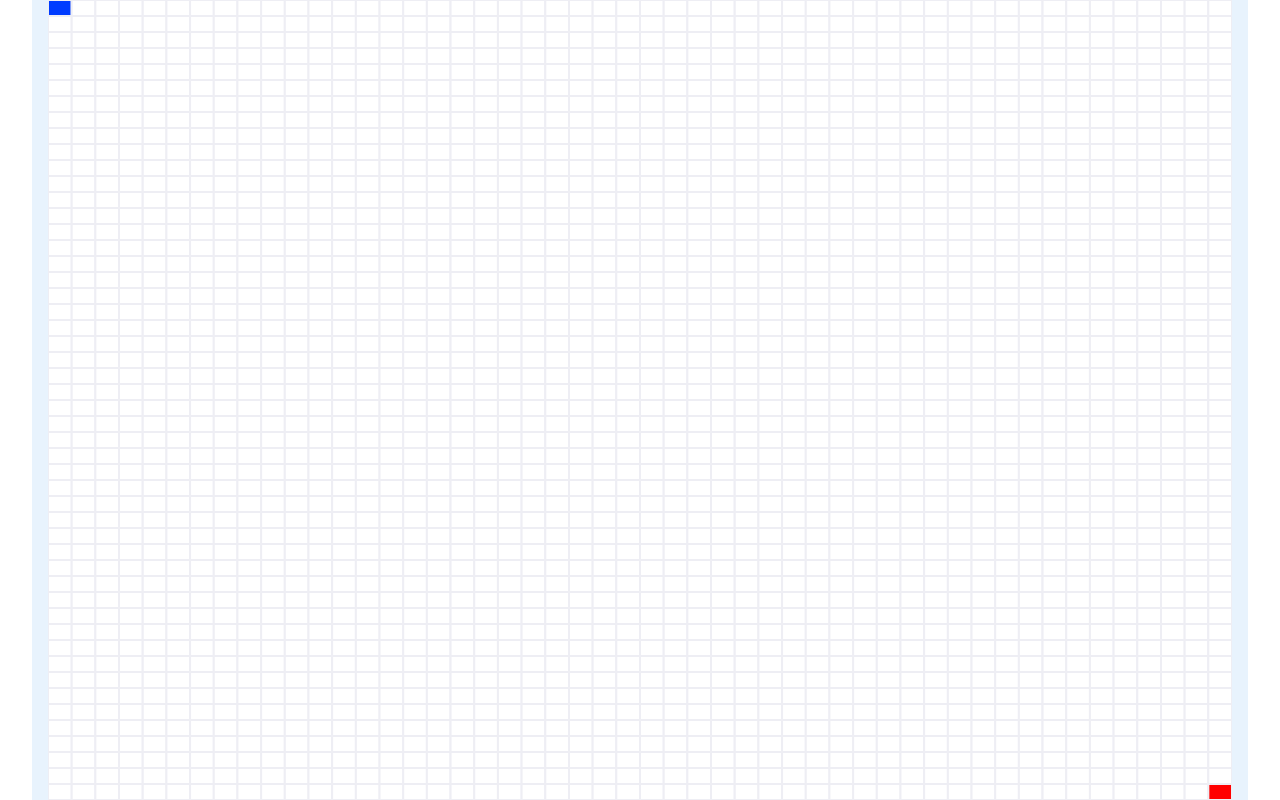
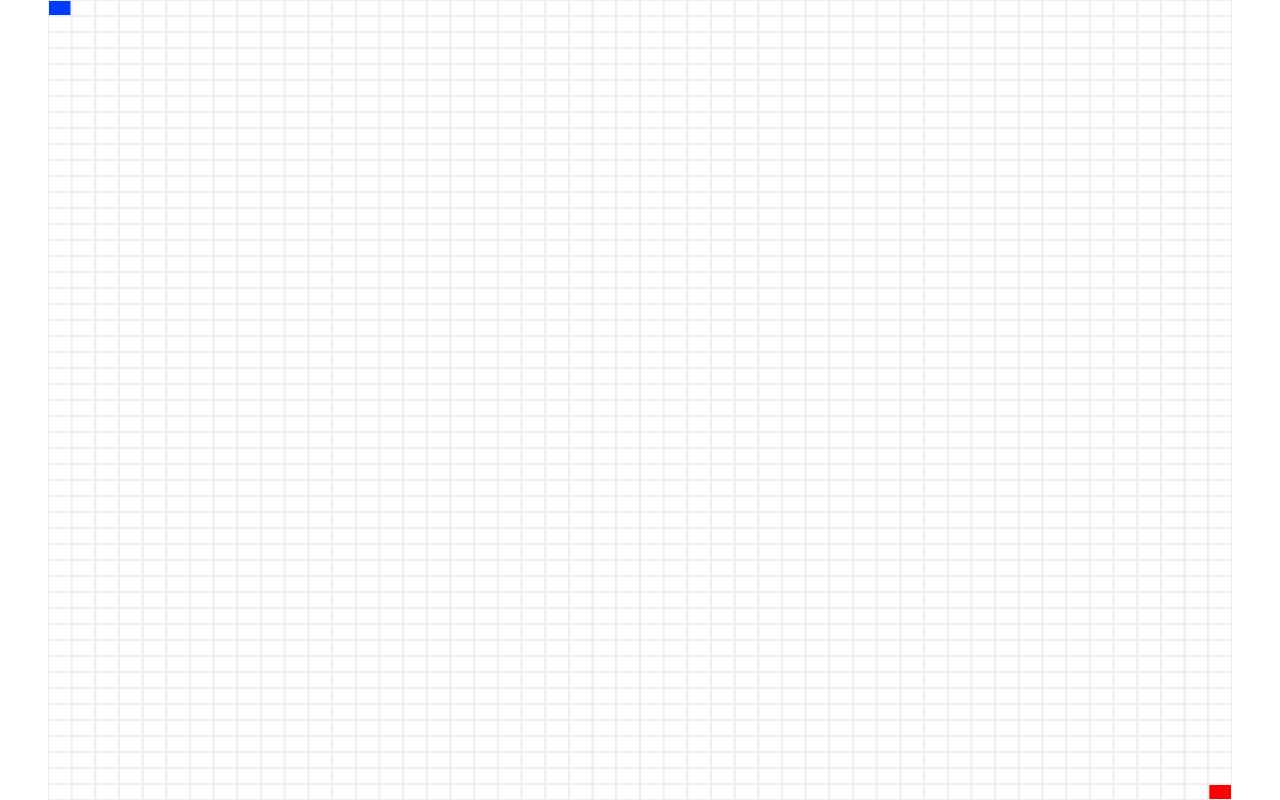
Before and after one commit to rosnFinite/audio-trigger-frontend, a React (Create React App) app: page /field in a window 1280 px wide. Built offline with nearby package versions, Linux system fonts and the light colour scheme.

Commit message:
extended props to accept mantine container props

```diff
--- a/src/components/Grid.tsx
+++ b/src/components/Grid.tsx
@@ -1,11 +1,10 @@
 import {Stage, Layer, Rect} from 'react-konva';
 import React, {useEffect, useMemo, useRef, useState} from "react";
-import {Container} from "@mantine/core";
+import {Container, ContainerProps} from "@mantine/core";
 
-interface GridProps {
+interface GridProps extends ContainerProps{
   numCols: number,
   numRows: number,
-  nodeSize: number
 }
 
 interface GridElement {
@@ -45,7 +44,7 @@ const createGrid = (numCols: number= 10, numRows: number= 10) => {
 
 //TODO: Grid wird bei Resize aktuell neu erstellt -> feste Größe evtl. besser / einfacher
 
-export default function Grid({numCols, numRows}: GridProps) {
+export default function Grid({numCols, numRows, ...containerProps}: GridProps) {
   const [width, setWidth] = useState(0);
   const [height, setHeight] = useState(0);
   const demoRef = useRef<HTMLDivElement | null>(null);
@@ -76,7 +75,7 @@ export default function Grid({numCols, numRows}: GridProps) {
   }, [demoRef]);
 
   return (
-    <Container size={"95%"} h={"100vh"} ref={demoRef} bg="var(--mantine-color-blue-light)">
+    <Container {...containerProps} ref={demoRef}>
       <Stage width={width} height={height}>
         <Layer>
           {Object.values(grid).map((n, i) => (
--- a/src/views/VoiceField.tsx
+++ b/src/views/VoiceField.tsx
@@ -2,6 +2,6 @@ import Grid from "../components/Grid";
 
 export default function VoiceField() {
   return (
-    <Grid numCols={50} numRows={50} nodeSize={15} />
+    <Grid numCols={50} numRows={50} h={"100vh"} size={"95%"}/>
   )
 }
```
